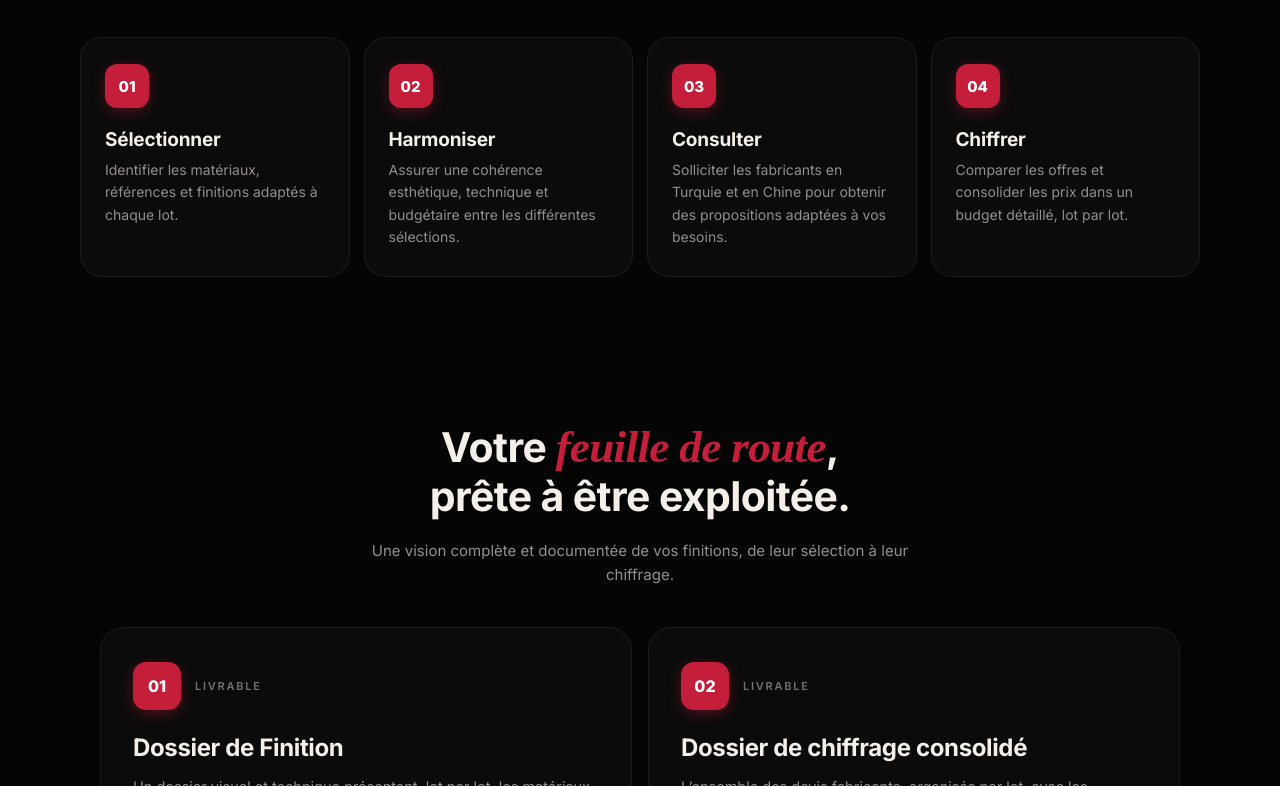
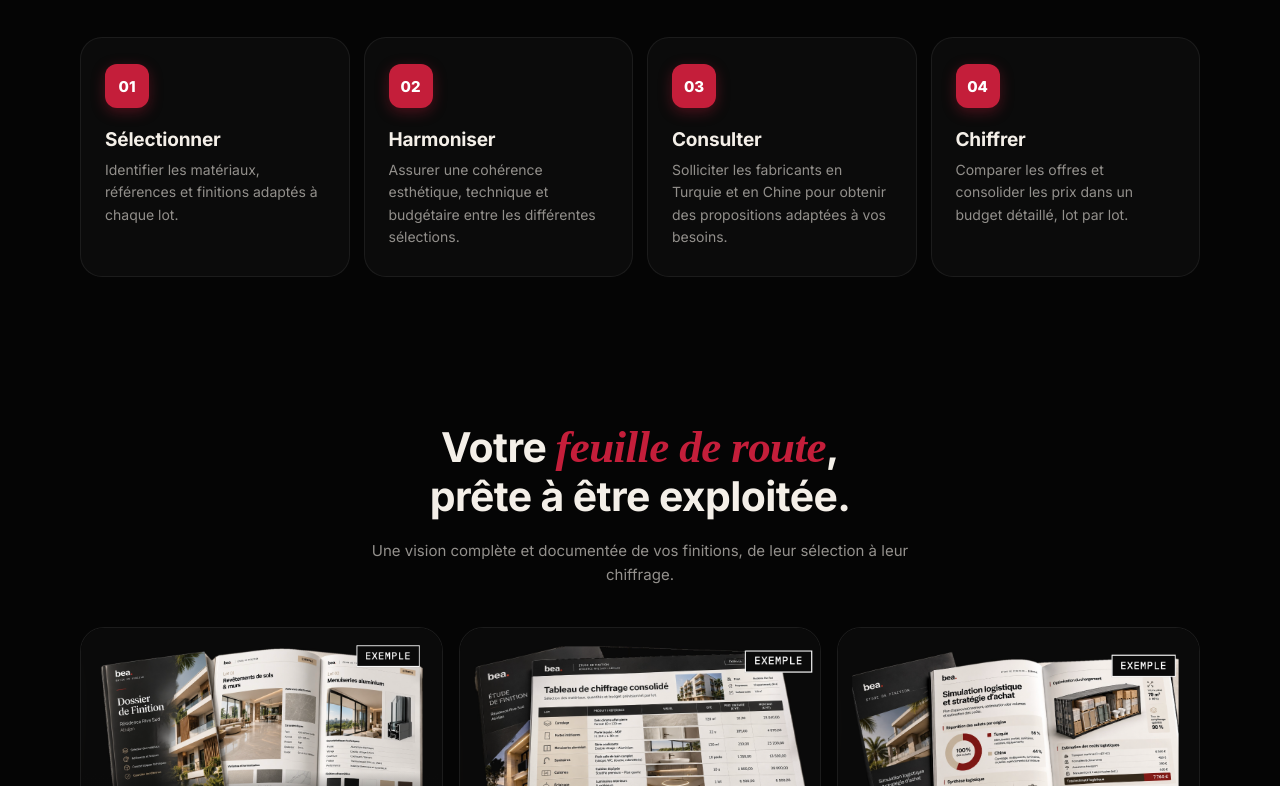
Before and after one commit to timonur123-cell/site-bea, a plain HTML site: page etude-de-finition/index.html in a window 1280 px wide. Shown: the part 2014-2800 px from the top of the page. Drawn offline with nearby package versions, Linux system fonts and the light colour scheme; a web font is replaced by a local one.

Commit message:
Étude de finition : nouvelle version depuis Claude Design
Ajout du livrable 03 « Simulation logistique » et des visuels des livrables.

Co-Authored-By: Claude Opus 5.5 <noreply@anthropic.com>
Claude-Session: https://claude.ai/code/session_01LHH2BwSMx2JwaiSsQvWpMZ

```diff
--- a/etude-de-finition/index.html
+++ b/etude-de-finition/index.html
@@ -47,6 +47,7 @@
   @keyframes beaHeroIn{from{opacity:0}to{opacity:1}}
   @keyframes beaBreathe{0%,100%{filter:brightness(.2) saturate(.82)}50%{filter:brightness(.46) saturate(.95)}}
   .bea-heromarq{display:none}
+  @media(max-width:1024px){.bea-livgrid{grid-template-columns:1fr!important;max-width:620px;margin-left:auto!important;margin-right:auto!important}}
   @media(max-width:1024px){.bea-pricegrid{grid-template-columns:repeat(2,minmax(0,1fr))!important}}
   @media(max-width:860px){.bea-incl{grid-template-columns:1fr!important}}
   @media(max-width:1024px){.bea-steps4{grid-template-columns:repeat(2,minmax(0,1fr))!important}}
@@ -110,6 +111,7 @@
     .bea-heroimg{height:360px!important}
   }
   /* ---- Mobile ---- */
+  @media(max-width:1024px){.bea-livgrid{grid-template-columns:1fr!important;max-width:620px;margin-left:auto!important;margin-right:auto!important}}
   @media(max-width:1024px){.bea-pricegrid{grid-template-columns:repeat(2,minmax(0,1fr))!important}}
   @media(max-width:860px){.bea-incl{grid-template-columns:1fr!important}}
   @media(max-width:1024px){.bea-steps4{grid-template-columns:repeat(2,minmax(0,1fr))!important}}
@@ -288,26 +290,34 @@
 </section>
 
 <section id="livrables" class="bea-sec" style="margin-top:72px;padding:72px 80px 0">
-  <div style="max-width:1080px;margin:0 auto">
+  <div style="max-width:1240px;margin:0 auto">
     <h2 class="bea-reveal" style="margin:0 auto;font-size:clamp(28px,3.2vw,44px);font-weight:700;line-height:1.16;letter-spacing:-.015em;max-width:600px;text-align:center;text-wrap:balance">Votre <span style="font-family:'Playfair Display',serif;font-style:italic;font-weight:600;font-size:1.1em;color:#C41E3A">feuille de route</span>, prête à être exploitée.</h2>
     <p class="bea-reveal" style="margin:18px auto 0;max-width:540px;text-align:center;font-size:15px;line-height:1.62;color:rgba(244,239,232,.6)">Une vision complète et documentée de vos finitions, de leur sélection à leur chiffrage.</p>
-    <div class="bea-reveal bea-g2" style="margin-top:40px;display:grid;grid-template-columns:repeat(2,minmax(0,1fr));gap:16px">
-      <div class="bea-recv" style="display:flex;flex-direction:column;padding:34px 32px 36px;background:#0B0B0B;border:1px solid rgba(255,255,255,.07);border-radius:24px;text-align:left">
-        <div style="display:flex;align-items:center;gap:14px">
-          <span style="display:inline-flex;align-items:center;justify-content:center;flex:none;width:48px;height:48px;border-radius:13px;background:#C41E3A;box-shadow:0 4px 14px rgba(196,30,58,.35);font-size:16px;font-weight:800;color:#fff">01</span>
-          <span style="font-size:11px;font-weight:600;letter-spacing:.16em;text-transform:uppercase;color:rgba(244,239,232,.45)">Livrable</span>
-        </div>
-        <div style="margin-top:24px;font-size:clamp(20px,2vw,24px);font-weight:700;letter-spacing:-.015em;line-height:1.2;color:#F4EFE8">Dossier de Finition</div>
-        <p style="margin:12px 0 0;font-size:14.5px;line-height:1.62;color:rgba(244,239,232,.6)">Un dossier visuel et technique présentant, lot par lot, les matériaux sélectionnés, leurs références, leurs caractéristiques et les fabricants retenus.</p>
-      </div>
-      <div class="bea-recv" style="display:flex;flex-direction:column;padding:34px 32px 36px;background:#0B0B0B;border:1px solid rgba(255,255,255,.07);border-radius:24px;text-align:left">
-        <div style="display:flex;align-items:center;gap:14px">
-          <span style="display:inline-flex;align-items:center;justify-content:center;flex:none;width:48px;height:48px;border-radius:13px;background:#C41E3A;box-shadow:0 4px 14px rgba(196,30,58,.35);font-size:16px;font-weight:800;color:#fff">02</span>
-          <span style="font-size:11px;font-weight:600;letter-spacing:.16em;text-transform:uppercase;color:rgba(244,239,232,.45)">Livrable</span>
-        </div>
-        <div style="margin-top:24px;font-size:clamp(20px,2vw,24px);font-weight:700;letter-spacing:-.015em;line-height:1.2;color:#F4EFE8">Dossier de chiffrage consolidé</div>
-        <p style="margin:12px 0 0;font-size:14.5px;line-height:1.62;color:rgba(244,239,232,.6)">L’ensemble des devis fabricants, organisés par lot, avec les références, quantités et prix fournisseurs, complété par une simulation logistique pour estimer le coût global de vos achats.</p>
-      </div>
+    <div class="bea-reveal bea-livgrid" style="margin-top:40px;display:grid;grid-template-columns:repeat(3,minmax(0,1fr));gap:16px">
+      <figure class="bea-recv" style="margin:0;display:flex;flex-direction:column;background:#0B0B0B;border:1px solid rgba(255,255,255,.07);border-radius:24px;overflow:hidden;text-align:left">
+        <div style="position:relative;background:#050505"><img src="media/livrable-finition.png" loading="lazy" decoding="async" alt="Exemple de Dossier de Finition BEA" style="display:block;width:100%;height:auto"><div style="position:absolute;left:0;right:0;bottom:0;height:28%;background:linear-gradient(180deg,transparent,#0B0B0B);pointer-events:none"></div></div>
+        <figcaption style="padding:6px 26px 28px">
+          <div style="display:flex;align-items:center;gap:12px"><span style="font-size:12px;font-weight:800;color:#C41E3A;letter-spacing:.06em">01</span><span style="font-size:11px;font-weight:600;letter-spacing:.16em;text-transform:uppercase;color:rgba(244,239,232,.45)">Livrable</span></div>
+          <div style="margin-top:10px;font-size:clamp(19px,1.8vw,22px);font-weight:700;letter-spacing:-.015em;line-height:1.2;color:#F4EFE8">Dossier de Finition</div>
+          <p style="margin:10px 0 0;font-size:14px;line-height:1.58;color:rgba(244,239,232,.6)">Un dossier visuel et technique présentant, lot par lot, les matériaux sélectionnés, leurs références, leurs caractéristiques et les fabricants retenus.</p>
+        </figcaption>
+      </figure>
+      <figure class="bea-recv" style="margin:0;display:flex;flex-direction:column;background:#0B0B0B;border:1px solid rgba(255,255,255,.07);border-radius:24px;overflow:hidden;text-align:left">
+        <div style="position:relative;background:#050505"><img src="media/livrable-chiffrage.png" loading="lazy" decoding="async" alt="Exemple de tableau de chiffrage consolidé BEA" style="display:block;width:100%;height:auto"><div style="position:absolute;left:0;right:0;bottom:0;height:28%;background:linear-gradient(180deg,transparent,#0B0B0B);pointer-events:none"></div></div>
+        <figcaption style="padding:6px 26px 28px">
+          <div style="display:flex;align-items:center;gap:12px"><span style="font-size:12px;font-weight:800;color:#C41E3A;letter-spacing:.06em">02</span><span style="font-size:11px;font-weight:600;letter-spacing:.16em;text-transform:uppercase;color:rgba(244,239,232,.45)">Livrable</span></div>
+          <div style="margin-top:10px;font-size:clamp(19px,1.8vw,22px);font-weight:700;letter-spacing:-.015em;line-height:1.2;color:#F4EFE8">Dossier de chiffrage consolidé</div>
+          <p style="margin:10px 0 0;font-size:14px;line-height:1.58;color:rgba(244,239,232,.6)">L’ensemble des devis fabricants, organisés par lot, avec les références, quantités et prix fournisseurs.</p>
+        </figcaption>
+      </figure>
+      <figure class="bea-recv" style="margin:0;display:flex;flex-direction:column;background:#0B0B0B;border:1px solid rgba(255,255,255,.07);border-radius:24px;overflow:hidden;text-align:left">
+        <div style="position:relative;background:#050505"><img src="media/livrable-logistique.png" loading="lazy" decoding="async" alt="Exemple de simulation logistique BEA" style="display:block;width:100%;height:auto"><div style="position:absolute;left:0;right:0;bottom:0;height:28%;background:linear-gradient(180deg,transparent,#0B0B0B);pointer-events:none"></div></div>
+        <figcaption style="padding:6px 26px 28px">
+          <div style="display:flex;align-items:center;gap:12px"><span style="font-size:12px;font-weight:800;color:#C41E3A;letter-spacing:.06em">03</span><span style="font-size:11px;font-weight:600;letter-spacing:.16em;text-transform:uppercase;color:rgba(244,239,232,.45)">Livrable</span></div>
+          <div style="margin-top:10px;font-size:clamp(19px,1.8vw,22px);font-weight:700;letter-spacing:-.015em;line-height:1.2;color:#F4EFE8">Simulation logistique</div>
+          <p style="margin:10px 0 0;font-size:14px;line-height:1.58;color:rgba(244,239,232,.6)">Une estimation des volumes, du transport et des coûts logistiques pour évaluer le coût global de vos achats.</p>
+        </figcaption>
+      </figure>
     </div>
   </div>
 </section>
```
Also changed, not shown: etude-de-finition/media/livrable-chiffrage.png (added), etude-de-finition/media/livrable-finition.png (added), etude-de-finition/media/livrable-logistique.png (added).
